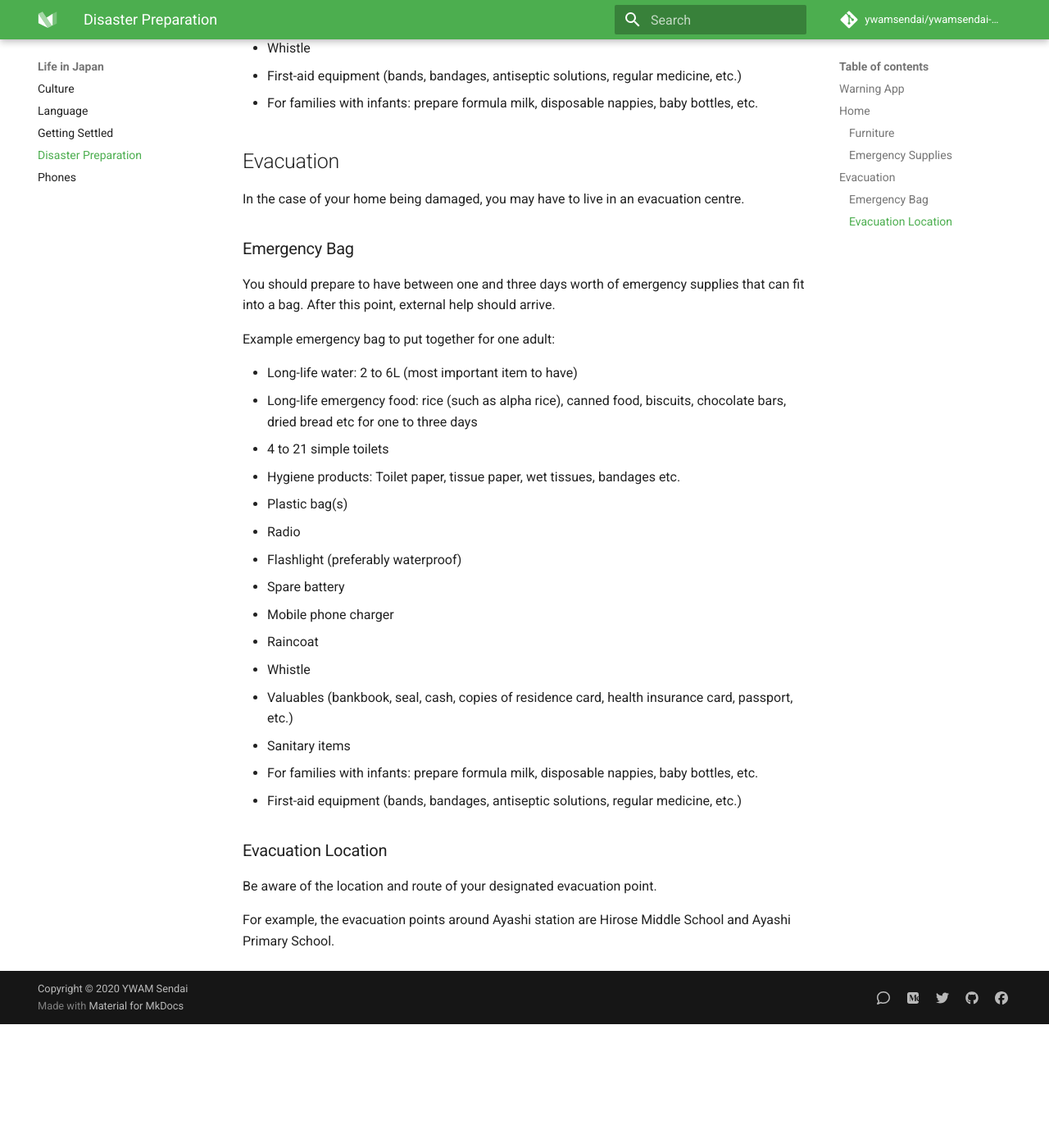
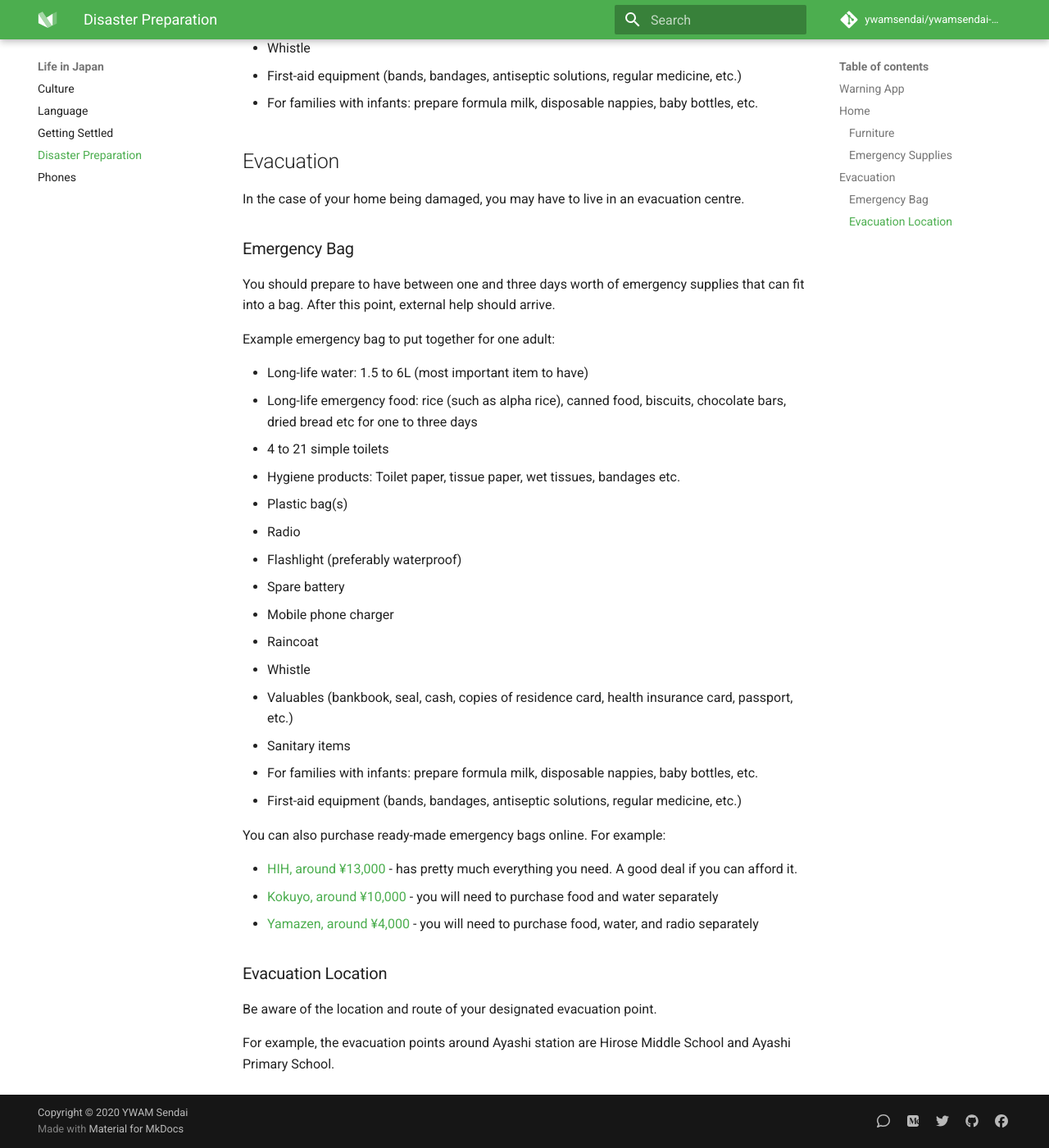
Before and after one commit to ywamsendai/ywamsendai-wiki, an MkDocs documentation site: the page built from docs/lifeinjapan/disaster.md, in a window 1280 px wide and 1400 px high, scrolled down 1180 px. Shown: the whole window at 82% size. Built offline with MkDocs 1.6.1 and Material for MkDocs 9.7.7, drawn with Linux system fonts in a browser that asks for light colours; comment, search, counter and statistics services are not loaded; before the commit the page ends 2429 px from its top, so only the background shows below that; some of the changed text lies outside the part shown.

Commit message:
added links to ready-made bags

```diff
--- a/docs/lifeinjapan/disaster.md
+++ b/docs/lifeinjapan/disaster.md
@@ -20,7 +20,7 @@ After a disaster, around 90% of people will live in their homes. Evacuation cent
 
 Stock the following items per adult:
 
-* Long-life water: 21L (most important item to have)
+* Long-life water: 10.5 to 21L (most important item to have)
 * Long-life emergency food: rice (such as alpha rice), canned food, biscuits, chocolate bars, dried bread etc for one week
 * 28 to 49 simple toilets (the average number of excretions per adult for 7 days)
 * Hygiene products: Toilet paper, tissue paper, wet tissues, bandages etc.
@@ -41,7 +41,7 @@ You should prepare to have between one and three days worth of emergency supplie
 
 Example emergency bag to put together for one adult:
 
-* Long-life water: 2 to 6L (most important item to have)
+* Long-life water: 1.5 to 6L (most important item to have)
 * Long-life emergency food: rice (such as alpha rice), canned food, biscuits, chocolate bars, dried bread etc for one to three days
 * 4 to 21 simple toilets
 * Hygiene products: Toilet paper, tissue paper, wet tissues, bandages etc.
@@ -57,6 +57,12 @@ Example emergency bag to put together for one adult:
 * For families with infants: prepare formula milk, disposable nappies, baby bottles, etc.
 * First-aid equipment (bands, bandages, antiseptic solutions, regular medicine, etc.)
 
+You can also purchase ready-made emergency bags online. For example:
+
+* [HIH, around ¥13,000](https://www.amazon.co.jp/dp/B0061YKXVK?tag=mybest_presses_306-22) - has pretty much everything you need. A good deal if you can afford it.
+* [Kokuyo, around ¥10,000](https://www.amazon.co.jp/%E3%82%B3%E3%82%AF%E3%83%A8-%E9%9D%9E%E5%B8%B8%E7%94%A8%E5%93%81%E3%82%BB%E3%83%83%E3%83%88-%E9%98%B2%E7%81%BD%E3%81%AE%E9%81%94%E4%BA%BA-%E5%B8%B0%E5%AE%85%E6%94%AF%E6%8F%B4B-DRK-SK2D/dp/B0014UC1T8/ref=sr_1_2?dchild=1&keywords=%E3%82%B3%E3%82%AF%E3%83%A8+%E9%9D%9E%E5%B8%B8%E7%94%A8%E5%93%81%E3%82%BB%E3%83%83%E3%83%88+%E9%98%B2%E7%81%BD%E3%81%AE%E9%81%94%E4%BA%BA+%E5%B8%B0%E5%AE%85%E6%94%AF%E6%8F%B4B&qid=1587436741&sr=8-2) - you will need to purchase food and water separately
+* [Yamazen, around ¥4,000](https://www.amazon.co.jp/%E5%B1%B1%E5%96%84-YAMAZEN-%E9%81%BF%E9%9B%A3%E7%94%A8%E3%82%A2%E3%82%A4%E3%83%86%E3%83%A030%E7%82%B9%E5%85%A5%E3%82%8A-32%C3%9716%C3%9743cm-YBG-30R/dp/B07D28ZXP3/ref=sr_1_1?dchild=1&keywords=%E5%B1%B1%E5%96%84+%E9%9D%9E%E5%B8%B8%E7%94%A8%E6%8C%81%E3%81%A1%E5%87%BA%E3%81%97%E8%A2%8B+%E9%98%B2%E7%81%BD%E3%82%B0%E3%83%83%E3%82%BA30%E7%82%B9%E3%82%BB%E3%83%83%E3%83%88+YBG-30&qid=1587436932&sr=8-1) - you will need to purchase food, water, and radio separately
+
 ### Evacuation Location
 
 Be aware of the location and route of your designated evacuation point.
```
